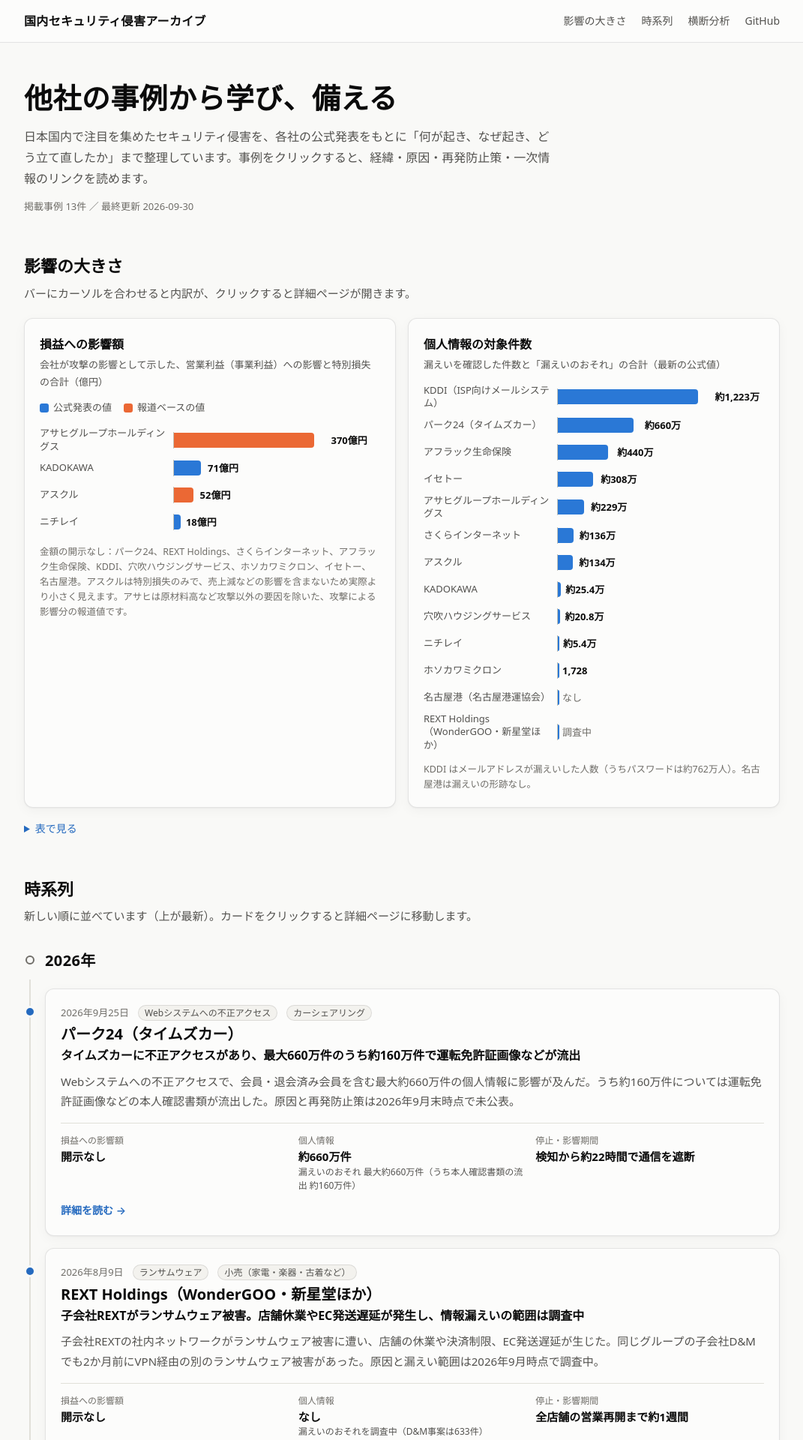
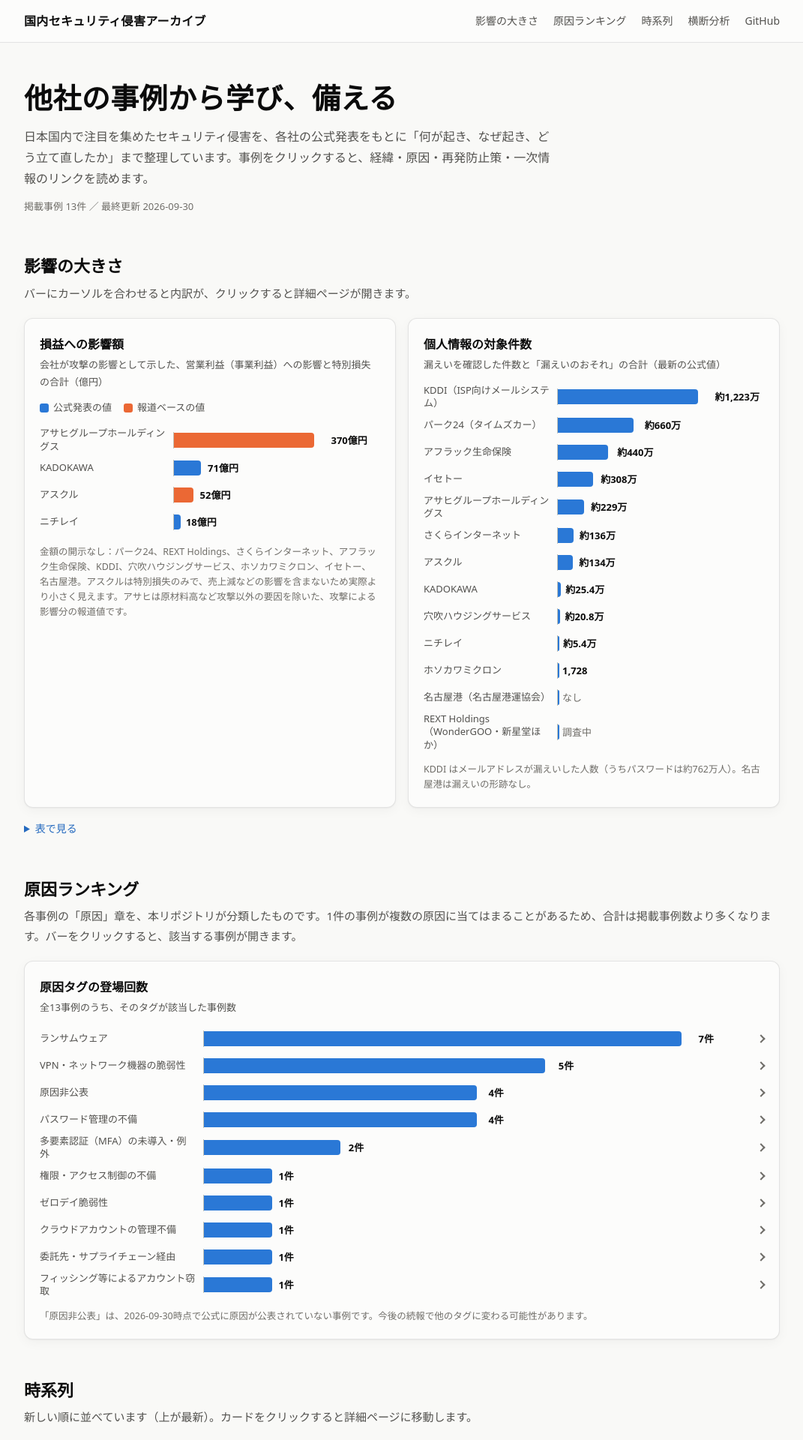
Before and after one commit to Lab8010/security-postmortems, a Jekyll site: the page index.html, which Jekyll copies as it is, in a window 1280 px wide. Shown: the top 1920 px of the page at 75% size, without its empty margins (104-1175 px from the left). Built offline with Jekyll 4.4.1, drawn with Linux system fonts in a browser that asks for light colours.

Commit message:
README一覧を新しい順に並べ替え、トップページに原因ランキングを追加
- README.md: 事例一覧テーブルを新しい順（上が最新）に変更
- data/incidents.json: 各事例に causes タグ（複数可）と
  cause_labels（ランサムウェア／VPN・ネットワーク機器の脆弱性／
  パスワード管理の不備／MFA未導入・例外／権限・アクセス制御の不備／
  委託先・サプライチェーン経由／クラウドアカウントの管理不備／
  フィッシング等によるアカウント窃取／ゼロデイ脆弱性／原因非公表）を追加
- index.html/app.js/site.css: 「原因ランキング」セクションを新設。
  タグの登場回数を横棒グラフで表示し、クリックで該当事例を
  展開表示（<details>）できるようにした

Co-Authored-By: Claude Sonnet 5 <noreply@anthropic.com>

```diff
--- a/assets/app.js
+++ b/assets/app.js
@@ -123,6 +123,44 @@
     });
   }
 
+  /* ---------- Cause ranking ---------- */
+  // 1つの事例が複数の原因タグを持ちうるため、バーはリンクではなく
+  // <details> で開閉し、該当する事例へのリンクを中に並べる。
+  function renderCauses(list, causeLabels) {
+    var counts = {}; // id -> { label, count, incidents: [] }
+    list.forEach(function (inc) {
+      (inc.causes || []).forEach(function (id) {
+        if (!counts[id]) counts[id] = { id: id, label: causeLabels[id] || id, count: 0, incidents: [] };
+        counts[id].count += 1;
+        counts[id].incidents.push(inc);
+      });
+    });
+    var rows = Object.keys(counts).map(function (k) { return counts[k]; })
+      .sort(function (a, b) { return b.count - a.count; });
+    var max = rows.length ? rows[0].count : 1;
+    var ul = document.getElementById("chart-causes");
+    rows.forEach(function (row) {
+      var frac = row.count / max;
+      var width = "calc((100% - " + LABEL_RESERVE + ") * " + frac.toFixed(4) + ")";
+      var track = el("span", { class: "bar-track" }, [
+        el("span", { class: "bar causes", style: "width:" + width }),
+        el("span", { class: "bar-value", style: "left:calc(" + width + " + 6px)", text: row.count + "件" })
+      ]);
+      var summary = el("summary", { class: "bar-row" }, [
+        el("span", { class: "bar-label", text: row.label }),
+        track
+      ]);
+      var orgList = el("ul", { class: "cause-orgs" }, row.incidents.map(function (inc) {
+        return el("li", {}, [el("a", { href: detailUrl(inc) }, [
+          inc.org, el("span", { class: "cause-orgs-date", text: "（" + inc.date.slice(0, 7).replace("-", "年") + "月）" })
+        ])]);
+      }));
+      var details = el("details", { class: "cause-item" }, [summary, orgList]);
+      bindTip(summary, row.label, [row.count + "件が該当。クリックすると事例を一覧できます。"]);
+      ul.appendChild(el("li", {}, [details]));
+    });
+  }
+
   function renderTable(list) {
     var tbody = document.querySelector("#data-table tbody");
     list.forEach(function (inc) {
@@ -181,8 +219,10 @@
       var list = data.incidents.slice().sort(function (a, b) { return a.date < b.date ? 1 : -1; });
       document.getElementById("meta").textContent =
         "掲載事例 " + list.length + "件 ／ 最終更新 " + data.updated;
+      document.getElementById("causes-total-incidents").textContent = list.length;
       renderAmount(list);
       renderRecords(list);
+      renderCauses(list, data.cause_labels || {});
       renderTable(list);
       renderTimeline(list);
     })
--- a/assets/site.css
+++ b/assets/site.css
@@ -132,6 +132,7 @@ h2.section-title { font-size: 22px; margin: 0 0 4px; }
 .bar.official { background: var(--series-official); }
 .bar.reported { background: var(--series-reported); }
 .bar.records { background: var(--series-records); }
+.bar.causes { background: var(--series-official); }
 .bar-value {
   position: absolute; top: 50%; transform: translateY(-50%);
   font-size: 13px; font-weight: 600; color: var(--ink);
@@ -139,6 +140,35 @@ h2.section-title { font-size: 22px; margin: 0 0 4px; }
 }
 .bar-value.none { color: var(--muted); font-weight: 400; }
 .chart-foot { margin: 12px 0 0; font-size: 12.5px; color: var(--muted); line-height: 1.6; }
+
+/* ===== Cause ranking (expandable bars) ===== */
+.cause-item { border-radius: 6px; }
+.cause-item > summary.bar-row {
+  cursor: pointer;
+  list-style: none;
+  grid-template-columns: minmax(9em, 13em) 1fr auto;
+}
+.cause-item > summary.bar-row::-webkit-details-marker { display: none; }
+.cause-item > summary.bar-row::after {
+  content: "";
+  width: 8px; height: 8px;
+  border-right: 2px solid var(--muted);
+  border-bottom: 2px solid var(--muted);
+  transform: rotate(-45deg);
+  transition: transform 0.15s;
+  margin-left: 4px;
+}
+.cause-item[open] > summary.bar-row::after { transform: rotate(45deg); }
+.cause-orgs {
+  list-style: none;
+  margin: 2px 0 10px;
+  padding: 8px 10px 8px calc(9em + 10px);
+  display: flex; flex-wrap: wrap; gap: 6px 16px;
+}
+@media (max-width: 480px) { .cause-orgs { padding-left: 10px; } }
+.cause-orgs a { font-size: 13px; text-decoration: none; }
+.cause-orgs a:hover { text-decoration: underline; }
+.cause-orgs-date { color: var(--muted); font-size: 12px; }
 
 details.table-view { margin-top: 16px; }
 details.table-view summary { cursor: pointer; font-size: 14px; color: var(--accent); }
--- a/data/incidents.json
+++ b/data/incidents.json
@@ -2,7 +2,20 @@
   "updated": "2026-09-30",
   "notes": {
     "amount": "損益への影響額（億円）。会社が攻撃の影響として示した営業利益（事業利益）への影響と特別損失の合計。basis が reported のものは報道ベースの値。",
-    "records": "個人情報の対象件数（漏えい確認＋漏えいのおそれの最新値）。KDDI はメールアドレスの漏えい人数。"
+    "records": "個人情報の対象件数（漏えい確認＋漏えいのおそれの最新値）。KDDI はメールアドレスの漏えい人数。",
+    "causes": "各事例ページの「原因」章から本リポジトリが分類したタグ（複数可）。1件の事例が複数のタグを持つことがある。cause_labels にタグの日本語名を定義。"
+  },
+  "cause_labels": {
+    "ransomware": "ランサムウェア",
+    "vpn": "VPN・ネットワーク機器の脆弱性",
+    "password": "パスワード管理の不備",
+    "mfa": "多要素認証（MFA）の未導入・例外",
+    "access_control": "権限・アクセス制御の不備",
+    "vendor": "委託先・サプライチェーン経由",
+    "cloud": "クラウドアカウントの管理不備",
+    "phishing": "フィッシング等によるアカウント窃取",
+    "zeroday": "ゼロデイ脆弱性",
+    "undisclosed": "原因非公表"
   },
   "incidents": [
     {
@@ -18,7 +31,8 @@
       "records": 0,
       "records_note": "漏えいの形跡なし",
       "downtime": "約2日半",
-      "status": "完了"
+      "status": "完了",
+      "causes": ["ransomware", "vpn"]
     },
     {
       "id": "2024-05_iseto",
@@ -33,7 +47,8 @@
       "records": 3076477,
       "records_note": "漏えい 3,076,477人",
       "downtime": "限定的",
-      "status": "完了（個人情報保護委員会が指導）"
+      "status": "完了（個人情報保護委員会が指導）",
+      "causes": ["ransomware", "vpn", "password", "mfa"]
     },
     {
       "id": "2026-02_anabuki-housing",
@@ -48,7 +63,8 @@
       "records": 207773,
       "records_note": "漏えい確定 207,773件",
       "downtime": "業務の一部に遅延（営業は継続）",
-      "status": "完了"
+      "status": "完了",
+      "causes": ["ransomware", "vpn"]
     },
     {
       "id": "2026-02_hosokawa-micron",
@@ -63,7 +79,8 @@
       "records": 1728,
       "records_note": "漏えい確認 約1,728件（マイナンバー1件を含む）",
       "downtime": "業務停止なし（影響は軽微）",
-      "status": "完了"
+      "status": "完了",
+      "causes": ["password", "cloud"]
     },
     {
       "id": "2024-06_kadokawa",
@@ -79,7 +96,8 @@
       "records": 254241,
       "records_note": "漏えい確認 254,241人",
       "downtime": "ニコニコ約2か月",
-      "status": "復旧済み"
+      "status": "復旧済み",
+      "causes": ["ransomware", "phishing"]
     },
     {
       "id": "2025-09_asahi-group",
@@ -95,7 +113,8 @@
       "records": 2289000,
       "records_note": "漏えいのおそれ 約228.9万件",
       "downtime": "受注システム約2か月",
-      "status": "再発防止策公表済み"
+      "status": "再発防止策公表済み",
+      "causes": ["ransomware", "vpn", "password"]
     },
     {
       "id": "2025-10_askul",
@@ -111,7 +130,8 @@
       "records": 1339700,
       "records_note": "流出確認 約74万件＋漏えいのおそれ 約60万件",
       "downtime": "全物流センターの出荷再開まで約3.5か月",
-      "status": "再発防止策公表済み"
+      "status": "再発防止策公表済み",
+      "causes": ["ransomware", "mfa", "vendor"]
     },
     {
       "id": "2026-06_aflac",
@@ -126,7 +146,8 @@
       "records": 4400000,
       "records_note": "漏えい 約440万人",
       "downtime": "契約者向けサイト停止（再開時期未定）",
-      "status": "再発防止策公表済み"
+      "status": "再発防止策公表済み",
+      "causes": ["access_control"]
     },
     {
       "id": "2026-06_kddi-isp-mail",
@@ -141,7 +162,8 @@
       "records": 12231954,
       "records_note": "メールアドレス 12,231,954人（うちパスワード 7,616,173人）",
       "downtime": "ISP各社でパスワードを強制変更",
-      "status": "行政指導・報告継続中"
+      "status": "行政指導・報告継続中",
+      "causes": ["zeroday", "password"]
     },
     {
       "id": "2026-08_sakura-internet",
@@ -156,7 +178,8 @@
       "records": 1360563,
       "records_note": "影響の可能性 1,360,563アカウント（うち30件はパスワード情報も）",
       "downtime": "サービス停止なし（個別対応で継続）",
-      "status": "完了"
+      "status": "完了",
+      "causes": ["undisclosed"]
     },
     {
       "id": "2026-08_rext-holdings",
@@ -171,7 +194,8 @@
       "records": null,
       "records_note": "漏えいのおそれを調査中（D&M事案は633件）",
       "downtime": "全店舗の営業再開まで約1週間",
-      "status": "調査継続中"
+      "status": "調査継続中",
+      "causes": ["ransomware", "vpn", "undisclosed"]
     },
     {
       "id": "2026-09_park24-timescar",
@@ -186,7 +210,8 @@
       "records": 6600000,
       "records_note": "漏えいのおそれ 最大約660万件（うち本人確認書類の流出 約160万件）",
       "downtime": "検知から約22時間で通信を遮断",
-      "status": "調査継続中"
+      "status": "調査継続中",
+      "causes": ["undisclosed"]
     },
     {
       "id": "2026-07_nichirei",
@@ -202,7 +227,8 @@
       "records": 53866,
       "records_note": "漏えい確認 53,866件",
       "downtime": "11日",
-      "status": "調査継続中"
+      "status": "調査継続中",
+      "causes": ["undisclosed"]
     }
   ]
 }
--- a/index.html
+++ b/index.html
@@ -13,6 +13,7 @@
       <a class="brand" href="./">国内セキュリティ侵害アーカイブ</a>
       <nav class="site-nav" aria-label="サイト内">
         <a href="#impact">影響の大きさ</a>
+        <a href="#causes">原因ランキング</a>
         <a href="#timeline">時系列</a>
         <a href="lessons/cross-case-analysis.html">横断分析</a>
         <a href="https://github.com/Lab8010/security-postmortems">GitHub</a>
@@ -61,6 +62,17 @@
       </details>
     </section>
 
+    <section id="causes" aria-labelledby="causes-title">
+      <h2 class="section-title" id="causes-title">原因ランキング</h2>
+      <p class="section-lead">各事例の「原因」章を、本リポジトリが分類したものです。1件の事例が複数の原因に当てはまることがあるため、合計は掲載事例数より多くなります。バーをクリックすると、該当する事例が開きます。</p>
+      <div class="card" style="margin:0">
+        <h3 class="chart-title">原因タグの登場回数</h3>
+        <p class="chart-sub">全<span id="causes-total-incidents"></span>事例のうち、そのタグが該当した事例数</p>
+        <ul class="bars" id="chart-causes"></ul>
+        <p class="chart-foot">「原因非公表」は、2026-09-30時点で公式に原因が公表されていない事例です。今後の続報で他のタグに変わる可能性があります。</p>
+      </div>
+    </section>
+
     <section id="timeline" aria-labelledby="timeline-title">
       <h2 class="section-title" id="timeline-title">時系列</h2>
       <p class="section-lead">新しい順に並べています（上が最新）。カードをクリックすると詳細ページに移動します。</p>
```
Also changed, not shown: README.md.
